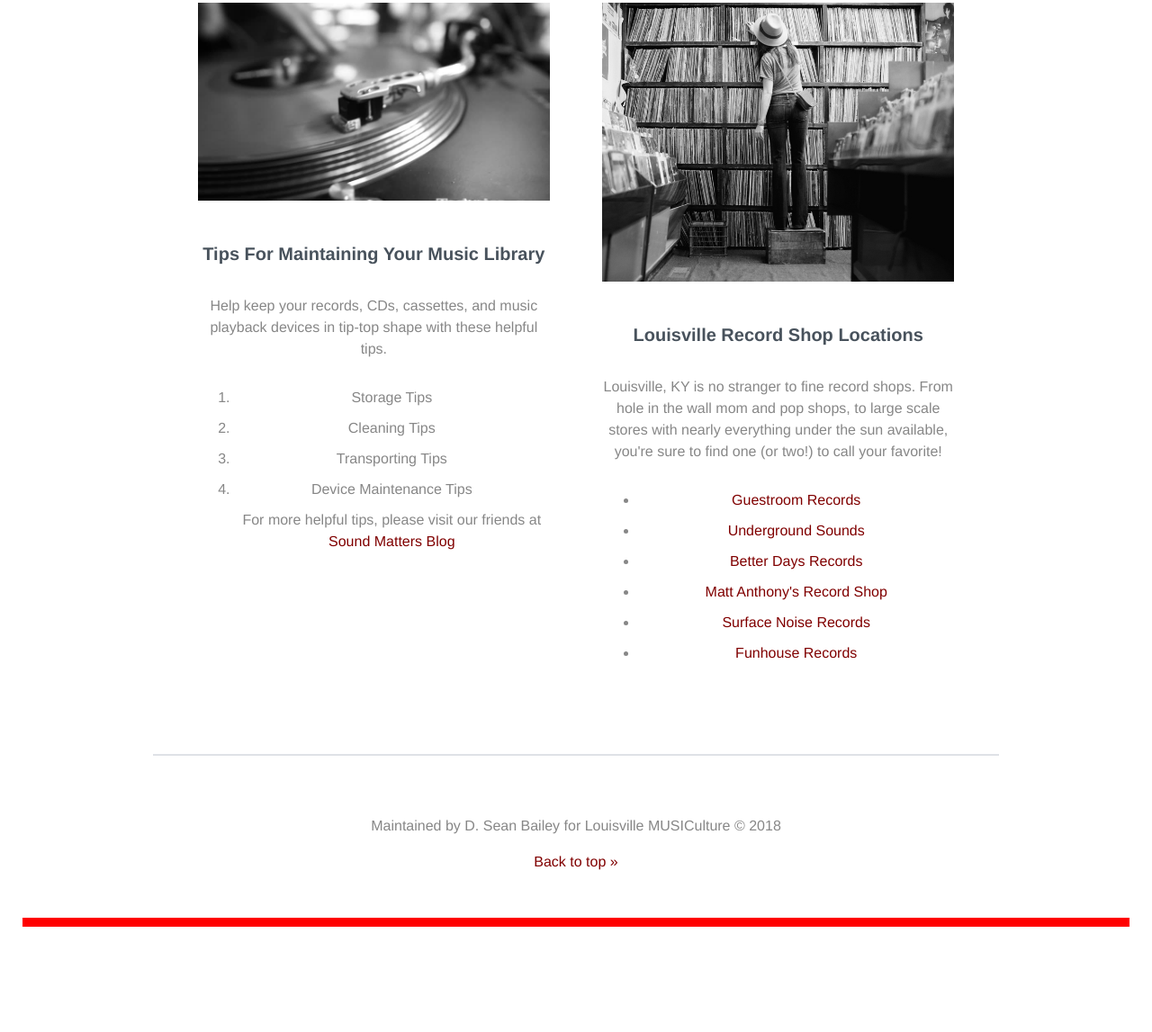
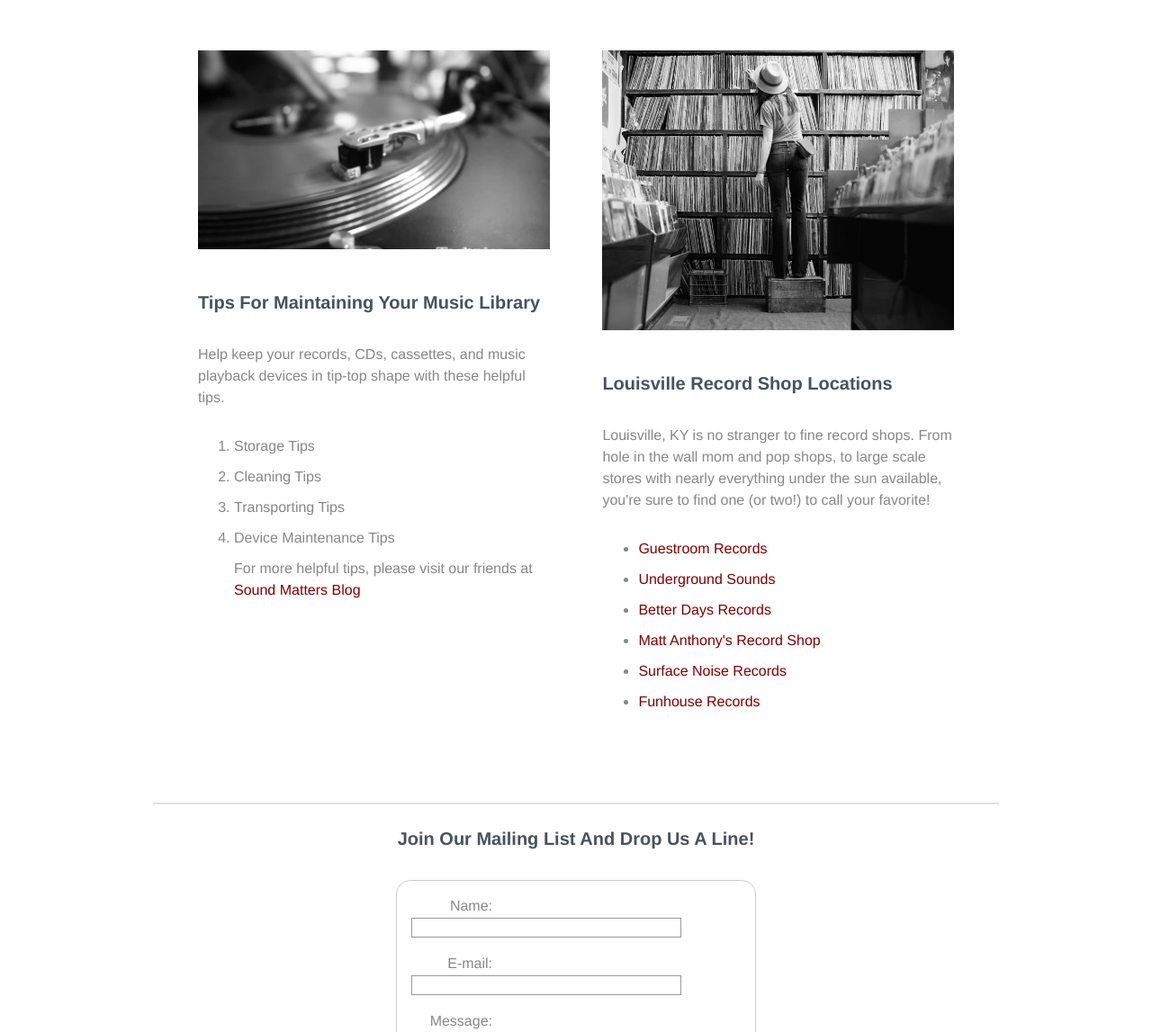
Before and after one commit to dseanbailey/front-end-template-master, a plain HTML site: page front-end-template-master/index.html in a window 1280 px wide. Shown: the part 1653-2800 px from the top of the page at 90% size. Before the commit the page ends 2683 px from the top, so only its background shows below. Drawn offline with Linux system fonts and the light colour scheme.

Commit message:
Update index.html

```diff
--- a/front-end-template-master/index.html
+++ b/front-end-template-master/index.html
@@ -8,6 +8,8 @@
     <header id="top" class="main-header">
       <span class="title">Your Online Hub For Louisville Music</span>
       <h1>Louisville MUSICulture</h1>
+    </header>
+
 		<div class="primary-content t-border">
 			<p class="intro">
 				Lorem ipsum dolor sit amet, consectetur adipiscing elit, sed do eiusmod tempor incididunt ut labore et dolore magna aliqua. Ut enim ad minim veniam, quis nostrud exercitation ullamco laboris nisi ut aliquip ex ea commodo consequat.
@@ -58,17 +60,41 @@
 
             </ol>
           </div>
-        </div><!-- End .secondary-content -->
+        </div><!-- End of .secondary-content -->
 
+
+    <h4>Join Our Mailing List And Drop Us A Line!</h4>
+
+    <!-- This is the beginning of the email mailing list form  -->
+          <form action="/louisville-musiculture-mailing-list" method="post">
+          <div>
+              <label for="name">Name:</label>
+              <input type="text" id="name" name="user_name">
+          </div>
+          <div>
+              <label for="mail">E-mail:</label>
+              <input type="email" id="mail" name="user_mail">
+          </div>
+          <div>
+              <label for="msg">Message:</label>
+              <textarea id="msg" name="user_message"></textarea>
+          </div>
+
+            <div class="button">
+        <button type="submit">Send your message</button>
+      </div>
+</form>
+
+      <!-- End of form element -->
 
 
         <!-- This is the beginning of the JavaScript  -->
         <script>
             let d = new Date();
-            alert("Howdy! You're On The Verge Of Discovering More About Louisville's ECLECTIC and AMAZING Music Scene! When You're Ready, Just Click OK!!!" + d );
+            alert("Howdy! You're On The Verge Of Discovering More About Louisville's ECLECTIC and AMAZING Music Scene! When You're Ready, Just Click OK!!! You are visiting this website on:" + d );
         </script>
 
-        <!-- This is the end of the JavaScript  -->
+        <!-- This is the beginning of the JavaScript  -->
 
 
 
```
